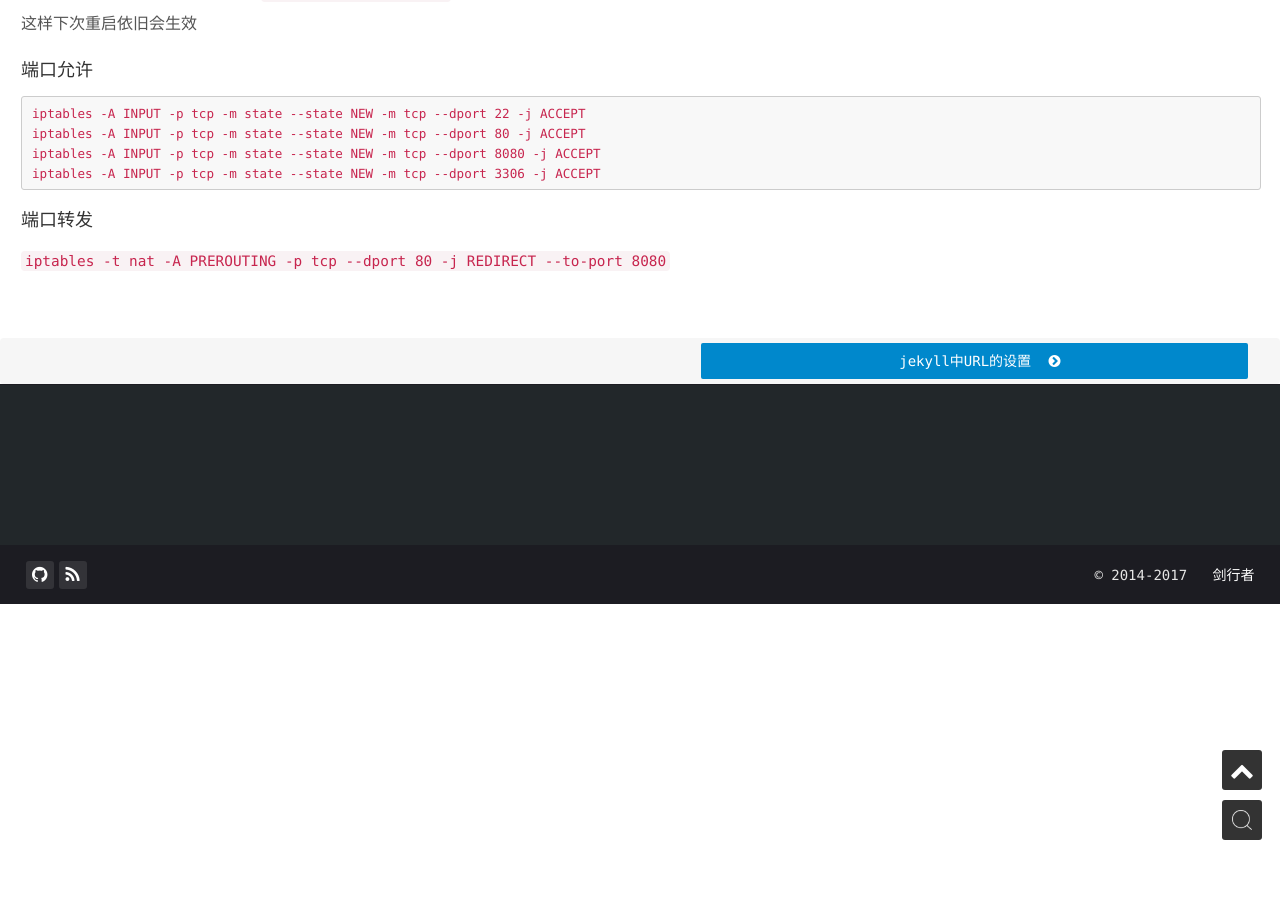
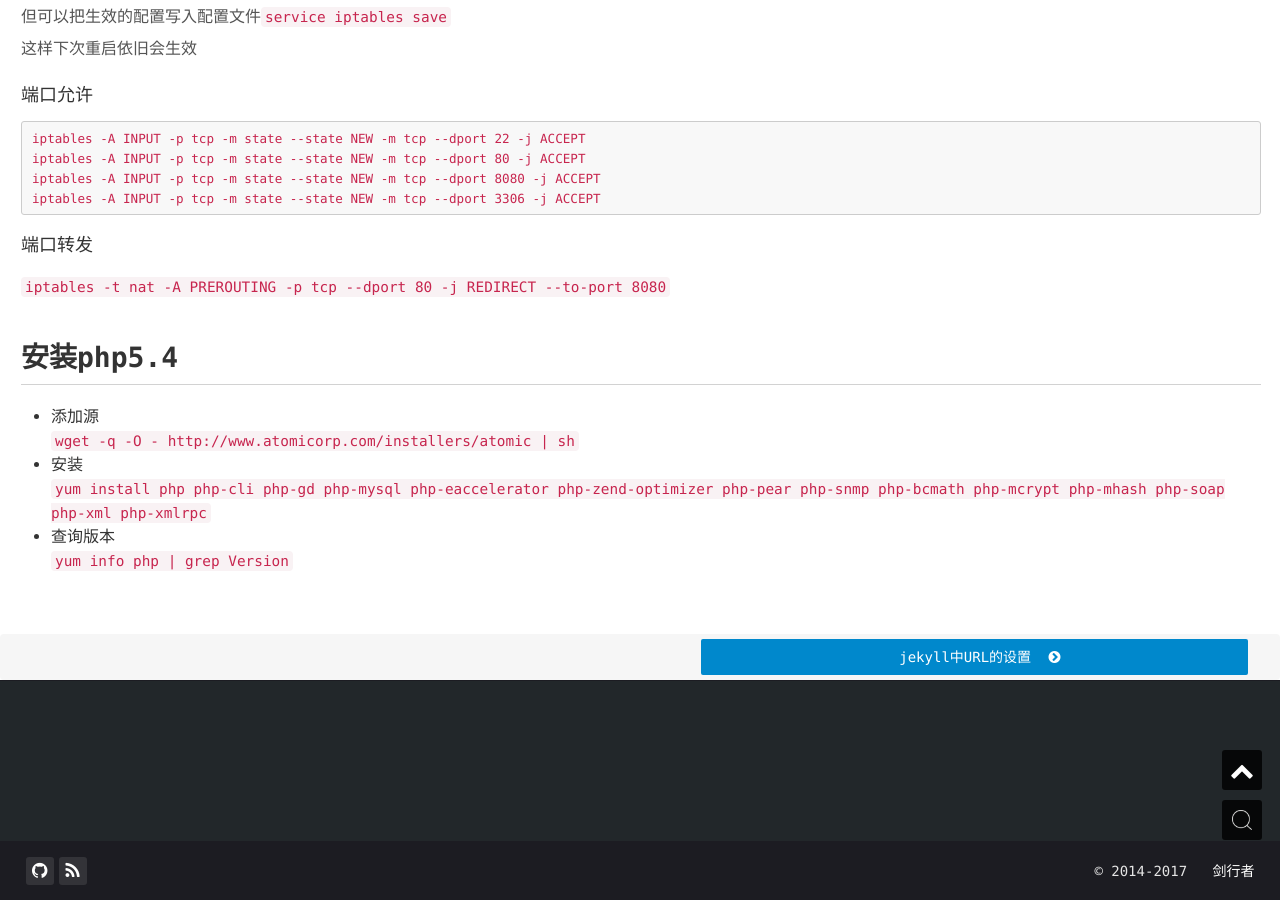
Before and after one commit to psvmc/myblog_jekyll, a Jekyll site: the page built from _posts/2014-07-04-centos-soft-install.md, in a window 1280 px wide and 900 px high, scrolled down 9315 px. Built offline with Jekyll 4.4.1, drawn with Linux system fonts in a browser that asks for light colours; nearby versions of some CDN libraries.

Commit message:
文章修改

```diff
--- a/_posts/2014-07-04-centos-soft-install.md
+++ b/_posts/2014-07-04-centos-soft-install.md
@@ -6,6 +6,7 @@ description: CentOS服务器常用软件安装
 keywords:
     - CentOS
     - 服务器部署
+    - yum
 category: linux
 
 ---
@@ -433,3 +434,11 @@ iptables -A INPUT -p tcp -m state --state NEW -m tcp --dport 3306 -j ACCEPT
 ##### 端口转发
 
 `iptables -t nat -A PREROUTING -p tcp --dport 80 -j REDIRECT --to-port 8080 `
+
+## 安装php5.4
++ 添加源
+`wget -q -O - http://www.atomicorp.com/installers/atomic | sh`
++ 安装
+`yum install php php-cli php-gd php-mysql php-eaccelerator php-zend-optimizer  php-pear php-snmp php-bcmath php-mcrypt php-mhash php-soap php-xml php-xmlrpc`
++ 查询版本
+`yum info php | grep Version`
```
Also changed, not shown: _posts/2014-10-21-yum-install-soft.md (deleted, +0 -17 lines), _posts/2016-05-13-mac-brew.md (+2 -2 lines).
